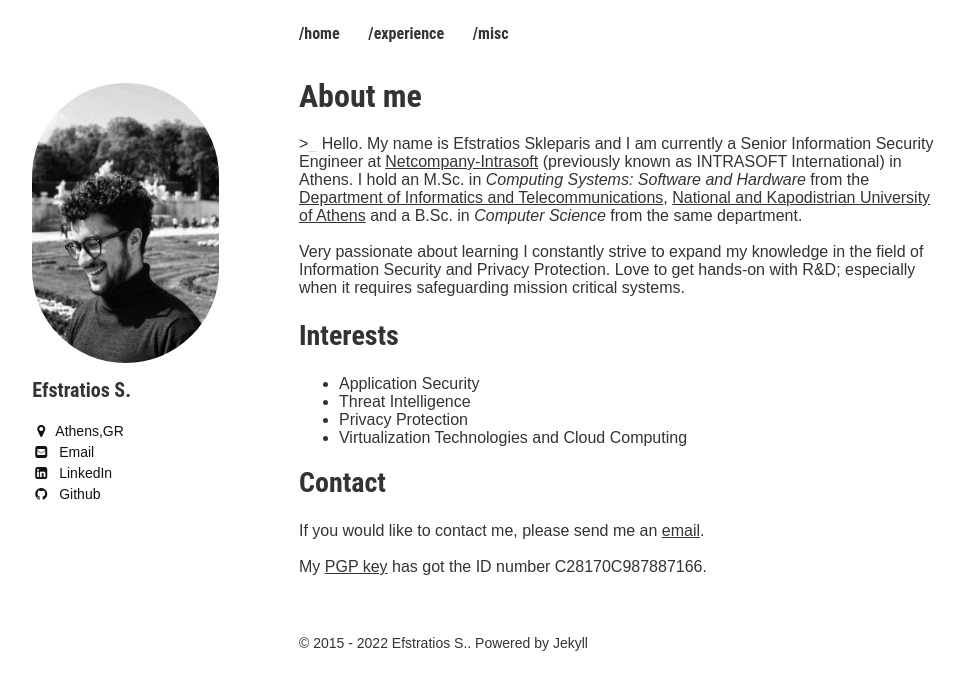
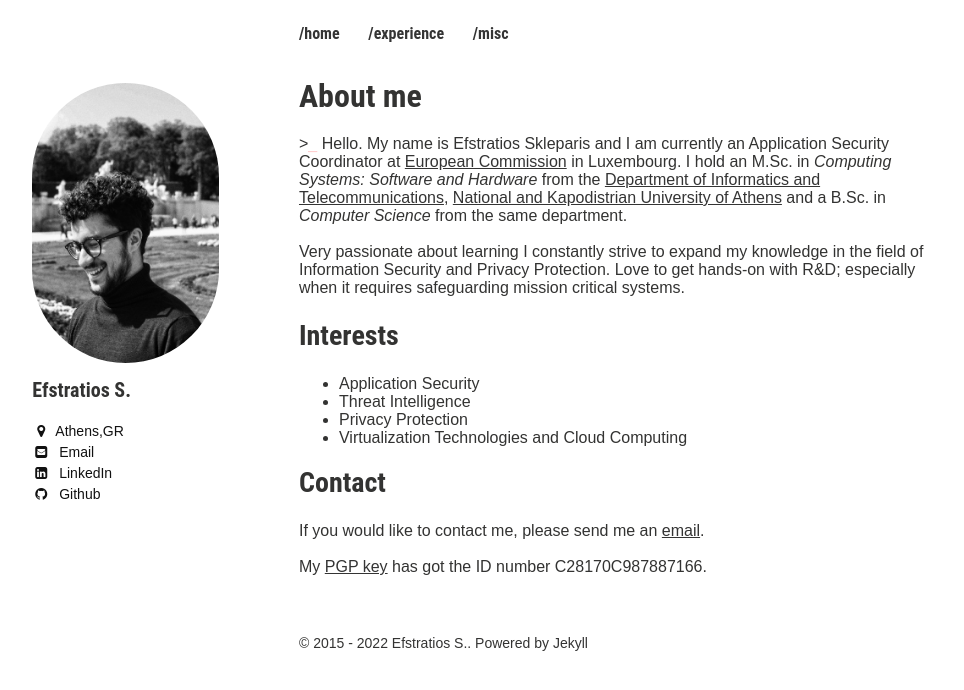
Before and after one commit to efstratios/efstratios.github.io, a Jekyll site: the page built from index.md, in a window 1280 px wide. Shown: the top 690 px of the page, without its empty margins (21-985 px from the left). Built offline with Jekyll 4.4.1, drawn with Linux system fonts in a browser that asks for light colours.

```diff
--- a/index.md
+++ b/index.md
@@ -4,7 +4,7 @@ title: About me
 excerpt: "Efstratios Skleparis - Personal Webpage"
 ---
 
- \><span class="blink_text">_</span> Hello. My name is Efstratios Skleparis and I am currently a Senior Information Security Engineer at [Netcompany-Intrasoft](https://www.netcompany-intrasoft.com) (previously known as INTRASOFT International) in Athens. I hold an M.Sc. in *Computing Systems: Software and Hardware* from the [Department of Informatics and Telecommunications](http://di.uoa.gr/en){:target="_blank" rel="noopener"}, [National and Kapodistrian University of Athens](http://en.uoa.gr){:target="_blank" rel="noopener"} and a B.Sc. in *Computer Science* from the same department.
+ \><span class="blink_text">_</span> Hello. My name is Efstratios Skleparis and I am currently an Application Security Coordinator at [European Commission](https://ec.europa.eu/info/index_en) in Luxembourg. I hold an M.Sc. in *Computing Systems: Software and Hardware* from the [Department of Informatics and Telecommunications](http://di.uoa.gr/en){:target="_blank" rel="noopener"}, [National and Kapodistrian University of Athens](http://en.uoa.gr){:target="_blank" rel="noopener"} and a B.Sc. in *Computer Science* from the same department.
 
  <br/>Very passionate about learning I constantly strive to expand my knowledge in the field of Information Security and Privacy Protection. Love to get hands-on with R&D; especially when it requires safeguarding mission critical systems.
 
```
Also changed, not shown: _posts/2016-11-03-intrasoft-intl.md (+1 -0 lines).
